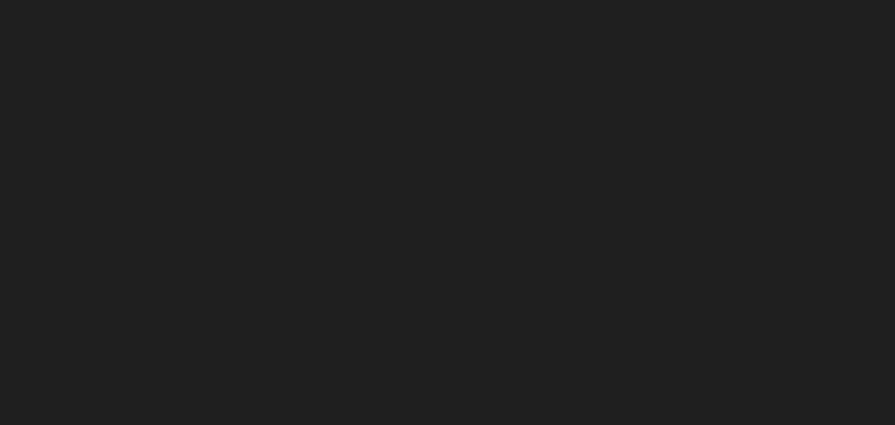
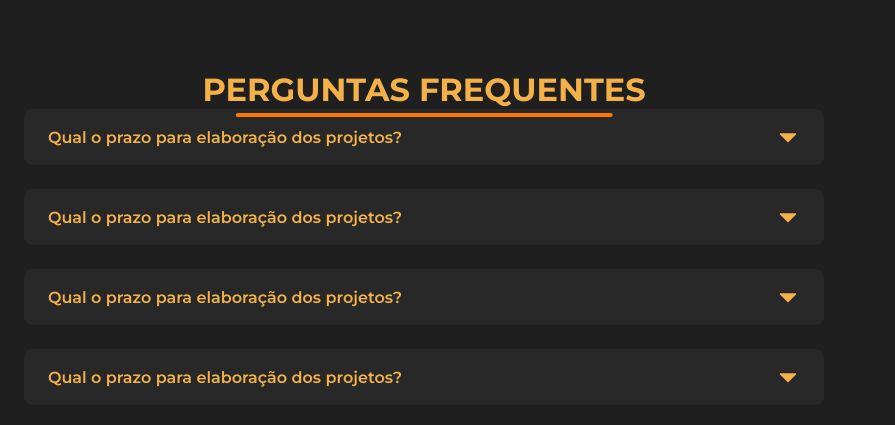
Before and after one commit to vander-furtuna/octagon-site, a Next.js app: page / in a window 1280 px wide. Shown: the part 2481-2906 px from the top of the page, without its empty margins (216-1111 px from the left). Before the commit the page ends 2487 px from the top, so only its background shows below. Built offline with nearby package versions, Linux system fonts and the light colour scheme.

Commit message:
feat: add accordion

```diff
--- /dev/null
+++ b/src/containers/CommonQuestions/QuestionAccordion/index.tsx
@@ -0,0 +1,28 @@
+import { ICommonQuestion } from "@/dtos/ICommonQuestion";
+import { AccodionHeader, AccordionContainer, AccordionContent } from "./styles";
+import { useState } from "react";
+import { CaretDown } from "@phosphor-icons/react";
+
+interface IQuestionAccordion {
+  question: ICommonQuestion;
+}
+
+export function QuestionAccordion({
+  question: { answer, question },
+}: IQuestionAccordion) {
+  const [isOpen, setIsOpen] = useState(false);
+
+  return (
+    <AccordionContainer>
+      <AccodionHeader
+        isOpen={isOpen}
+        onClick={() => setIsOpen((prev) => !prev)}
+      >
+        <span>{question}</span>
+
+        <CaretDown size={24} weight="fill" />
+      </AccodionHeader>
+      <AccordionContent isOpen={isOpen}> {answer}</AccordionContent>
+    </AccordionContainer>
+  );
+}
--- /dev/null
+++ b/src/containers/CommonQuestions/QuestionAccordion/styles.ts
@@ -0,0 +1,42 @@
+import styled from "styled-components";
+
+interface IAccordion {
+  isOpen: boolean;
+}
+
+export const AccordionContainer = styled.div`
+  width: 50rem;
+  display: flex;
+  flex-direction: column;
+  justify-content: center;
+  gap: 0.5rem;
+`;
+
+export const AccodionHeader = styled.div<IAccordion>`
+  width: 100%;
+  height: 3.5rem;
+  border-radius: 0.5rem;
+  background: ${({ isOpen, theme }) =>
+    isOpen ? theme.background.primary : theme.background.light};
+  display: flex;
+  flex-direction: row;
+  justify-content: space-between;
+  align-items: center;
+  padding: 0 1.5rem;
+
+  span {
+    font-weight: 600;
+    color: ${({ theme }) => theme.text.primary};
+  }
+  svg {
+    color: ${({ theme }) => theme.text.primary};
+  }
+`;
+
+export const AccordionContent = styled.main<IAccordion>`
+  padding: ${({ isOpen }) => (isOpen ? "2rem" : "0")};
+  max-height: ${({ isOpen }) => (isOpen ? "20rem" : "0rem")};
+  background: ${({ theme }) => theme.background.light};
+  border-radius: 0.5rem;
+  overflow: hidden;
+`;
--- /dev/null
+++ b/src/containers/CommonQuestions/index.tsx
@@ -0,0 +1,19 @@
+import { Title } from "@/components/Title";
+import { QuestionAccordionsContainer, QuestionsContainer } from "./styles";
+import { questionsData } from "@/data/commonquestions/questionsData";
+import { QuestionAccordion } from "./QuestionAccordion";
+
+export function CommonQuestions() {
+  return (
+    <QuestionsContainer>
+      <header>
+        <Title>Perguntas Frequentes</Title>
+      </header>
+      <QuestionAccordionsContainer>
+        {questionsData.map((question) => (
+          <QuestionAccordion key={question.question} question={question} />
+        ))}
+      </QuestionAccordionsContainer>
+    </QuestionsContainer>
+  );
+}
--- /dev/null
+++ b/src/containers/CommonQuestions/styles.ts
@@ -0,0 +1,26 @@
+import styled from "styled-components";
+
+export const QuestionsContainer = styled.section`
+  width: 100%;
+  padding: 4rem;
+
+  display: flex;
+  flex-direction: column;
+  align-items: center;
+  justify-content: center;
+
+  header {
+    display: flex;
+    flex-direction: column;
+    align-items: center;
+    justify-content: center;
+  }
+`;
+
+export const QuestionAccordionsContainer = styled.div`
+  display: flex;
+  flex-direction: column;
+  justify-content: center;
+  align-items: center;
+  gap: 1rem;
+`;
--- a/src/containers/Home/index.tsx
+++ b/src/containers/Home/index.tsx
@@ -1,6 +1,7 @@
-import { Banner } from '../Banner';
-import { OurServices } from '../OurServices';
-import { Sidebar } from '../Sidebar';
+import { Banner } from "../Banner";
+import { CommonQuestions } from "../CommonQuestions";
+import { OurServices } from "../OurServices";
+import { Sidebar } from "../Sidebar";
 
 export function Home() {
   return (
@@ -8,6 +9,7 @@
       <Sidebar />
       <Banner />
       <OurServices />
+      <CommonQuestions />
     </>
   );
 }
--- /dev/null
+++ b/src/data/commonquestions/questionsData.ts
@@ -0,0 +1,24 @@
+import { ICommonQuestion } from "@/dtos/ICommonQuestion";
+
+export const questionsData: ICommonQuestion[] = [
+  {
+    question: "Qual o prazo para elaboração dos projetos?",
+    answer:
+      "Lorem Ipsum is simply dummy text of the printing and typesetting industry. Lorem Ipsum has been the industrys standard dummy text ever since the 1500s, when an unknown printer took a galley of type and scrambled it to make a type...",
+  },
+  {
+    question: "Qual o prazo para elaboração dos projetos?",
+    answer:
+      "Lorem Ipsum is simply dummy text of the printing and typesetting industry. Lorem Ipsum has been the industrys standard dummy text ever since the 1500s, when an unknown printer took a galley of type and scrambled it to make a type...",
+  },
+  {
+    question: "Qual o prazo para elaboração dos projetos?",
+    answer:
+      "Lorem Ipsum is simply dummy text of the printing and typesetting industry. Lorem Ipsum has been the industrys standard dummy text ever since the 1500s, when an unknown printer took a galley of type and scrambled it to make a type...",
+  },
+  {
+    question: "Qual o prazo para elaboração dos projetos?",
+    answer:
+      "Lorem Ipsum is simply dummy text of the printing and typesetting industry. Lorem Ipsum has been the industrys standard dummy text ever since the 1500s, when an unknown printer took a galley of type and scrambled it to make a type...",
+  },
+];
--- /dev/null
+++ b/src/dtos/ICommonQuestion.ts
@@ -0,0 +1,4 @@
+export interface ICommonQuestion {
+  question: string;
+  answer: string;
+}
```
